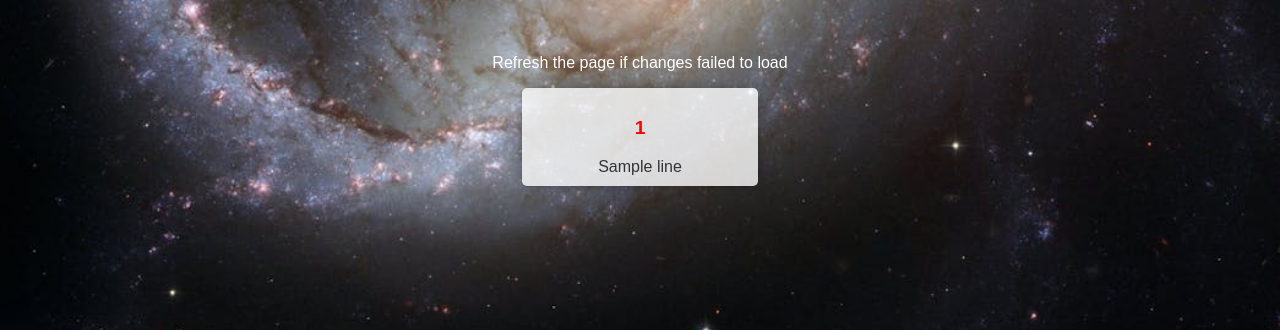
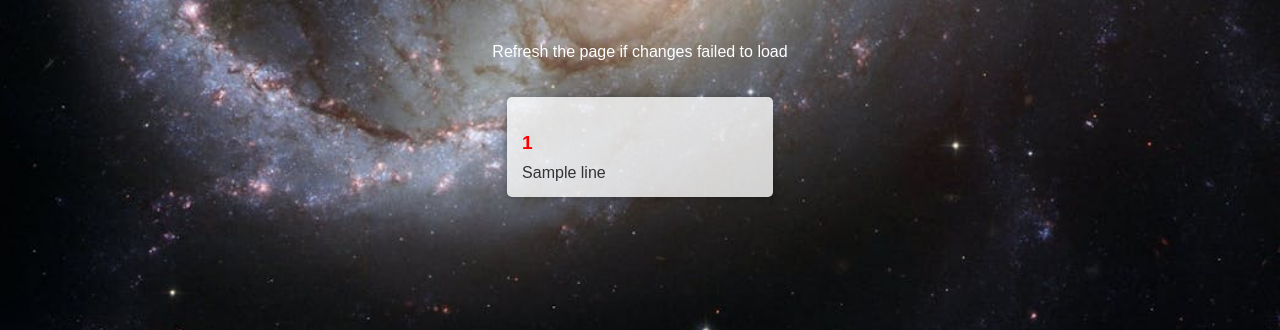
Before and after one commit to ichigyou/WA2-webapp, a Flask app: template templates/index.html in a window 1280 px wide. Shown: the part 470-800 px from the top of the page. Run offline with Flask 2, Linux system fonts and the light colour scheme; the template is opened without the code that fills it: most values are stand-ins (such as "Sample title", 1, 10 or a date in 2020); parts of the project's set-up code (start-up, migrations or seed data) failed here and were passed over.

Commit message:
style.css

```diff
--- a/static/style.css
+++ b/static/style.css
@@ -98,8 +98,9 @@ body {
 
 .blog-entries {
     text-align: center;
-    width: 80%; /* Adjust the width of the blog entries section */
-    max-width: 800px; /* Maximum width for larger screens */
+    width: 90%; /* Increase the width of the blog entries section */
+    max-width: 900px; /* Maximum width for larger screens */
+    margin-top: 20px; /* Add some space at the top */
 }
 
 .blog-entry {
@@ -107,25 +108,28 @@ body {
     margin-bottom: 20px; /* Space between entries */
     background-color: rgba(255, 255, 255, 0.8); /* Light background color */
     border-radius: 5px; /* Rounded corners */
-    padding: 10px; /* Padding inside each entry */
+    padding: 15px; /* Increase padding inside each entry */
     box-shadow: 0 0 10px rgba(0, 0, 0, 0.3); /* Optional: Shadow for depth */
     box-sizing: border-box; /* Include padding in width and height */
+    text-align: left; /* Align text to the left */
 }
 
 .blog-time {
     font-size: 1.2rem;
     font-weight: bold;
     color: red;
+    margin-bottom: 10px; /* Space between the time and content */
 }
 
 .blog-content {
     font-size: 1rem;
     color: #333; /* Text color for better readability */
-    margin-top: 5px; /* Space above the content */
     word-wrap: break-word; /* Wrap text inside the content box */
     overflow-wrap: break-word; /* Break long words */
     white-space: pre-wrap; /* Preserve whitespace and line breaks */
+    width: 100%; /* Make the content take up the full width of the entry */
 }
+
 
 .calendar {
     position: absolute; /* Position it relative to the nearest positioned ancestor */
```
